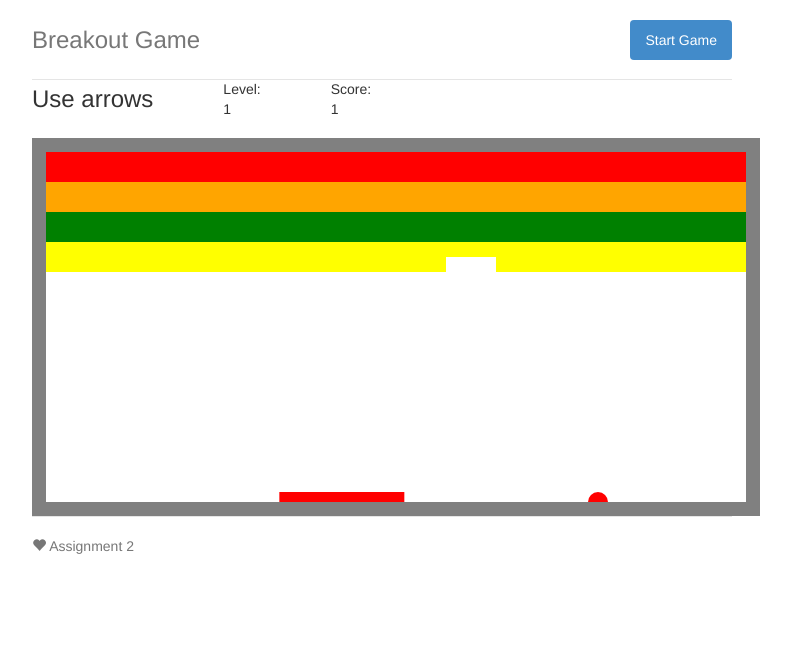
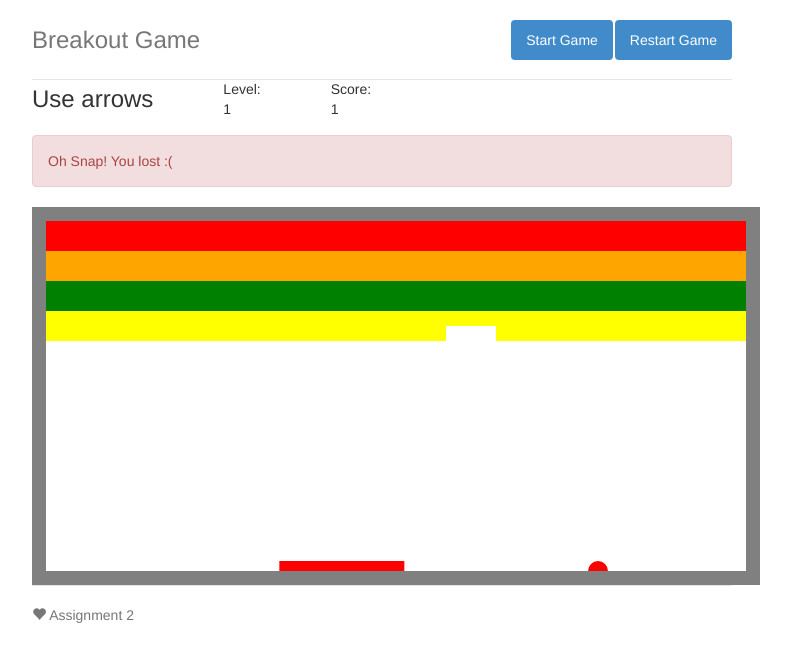
Before and after one commit to cadz7/csc309-A2-UofT, a plain HTML site: page index.html in a window 1280 px wide. Both pictures are taken after a click on the link "Start Game". Shown: the whole page, without its empty margins (258-1049 px from the left). Drawn offline with nearby package versions, Linux system fonts and the light colour scheme.

Commit message:
Added a bootstrap alert when player loses the game

```diff
--- a/index.html
+++ b/index.html
@@ -12,14 +12,18 @@
 	      <div class="header">
 	        <ul class="nav nav-pills pull-right">
 	          <li class="active"><a id="start" class="click">Start Game</a></li>
+	          <li class="active"><a id="restart" class="click">Restart Game</a></li>
 	        </ul>
-	        <h3 class="text-muted" >Breakout Game</h3>
+	        <h3 class="text-muted">Breakout Game</h3>
 	        <div class="container1">
 					<h3 class="display-left">Use arrows</h3>
+
 					<div class="display-left padding-left">Level: <p id="level"></p></div>
 					<div class="display-left padding-left">Score: <p id="score"></p></div>
 		</div>
+
 	      </div>
+	      <div class="" role="alert" id="alert"></div>
 
 	      <div ng-view=""><canvas id="canvas" width="700" height="350"
 			class="canvas-border"></canvas></div>
--- a/library.js
+++ b/library.js
@@ -179,7 +179,8 @@ var library = (function() {
 						}
 						else {
 							clearInterval(intervalId);
-							alert("boo! You lost!");
+							$('#alert').addClass('alert alert-danger margin-top');
+							$('#alert').html('Oh Snap! You lost :(') ;
 							// initialize_game();
 						}
 					}
--- a/main.js
+++ b/main.js
@@ -9,6 +9,10 @@ function initialize_game() {
 $(document).keydown(library.onKeyDown);
 $(document).keyup(library.onKeyUp);
 
+$('#restart').click(function(){
+	location.reload();
+});
+
 $('#start').click(function() {
 	initialize_game();
 });
--- a/style.css
+++ b/style.css
@@ -102,3 +102,6 @@ body {
 .padding-left {
   padding-left: 10%;
 }
+.margin-top {
+  margin-top: 55px;
+}
```
